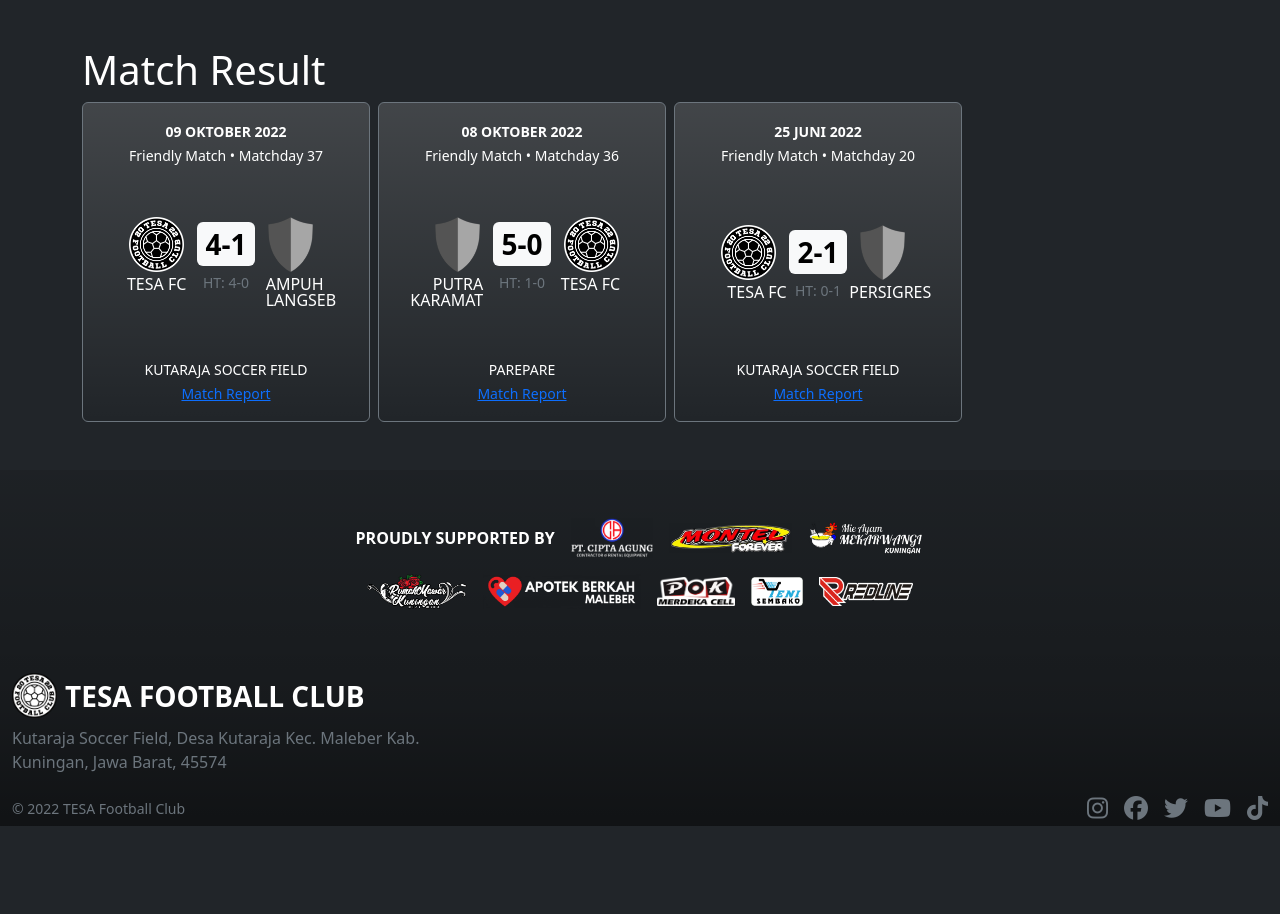
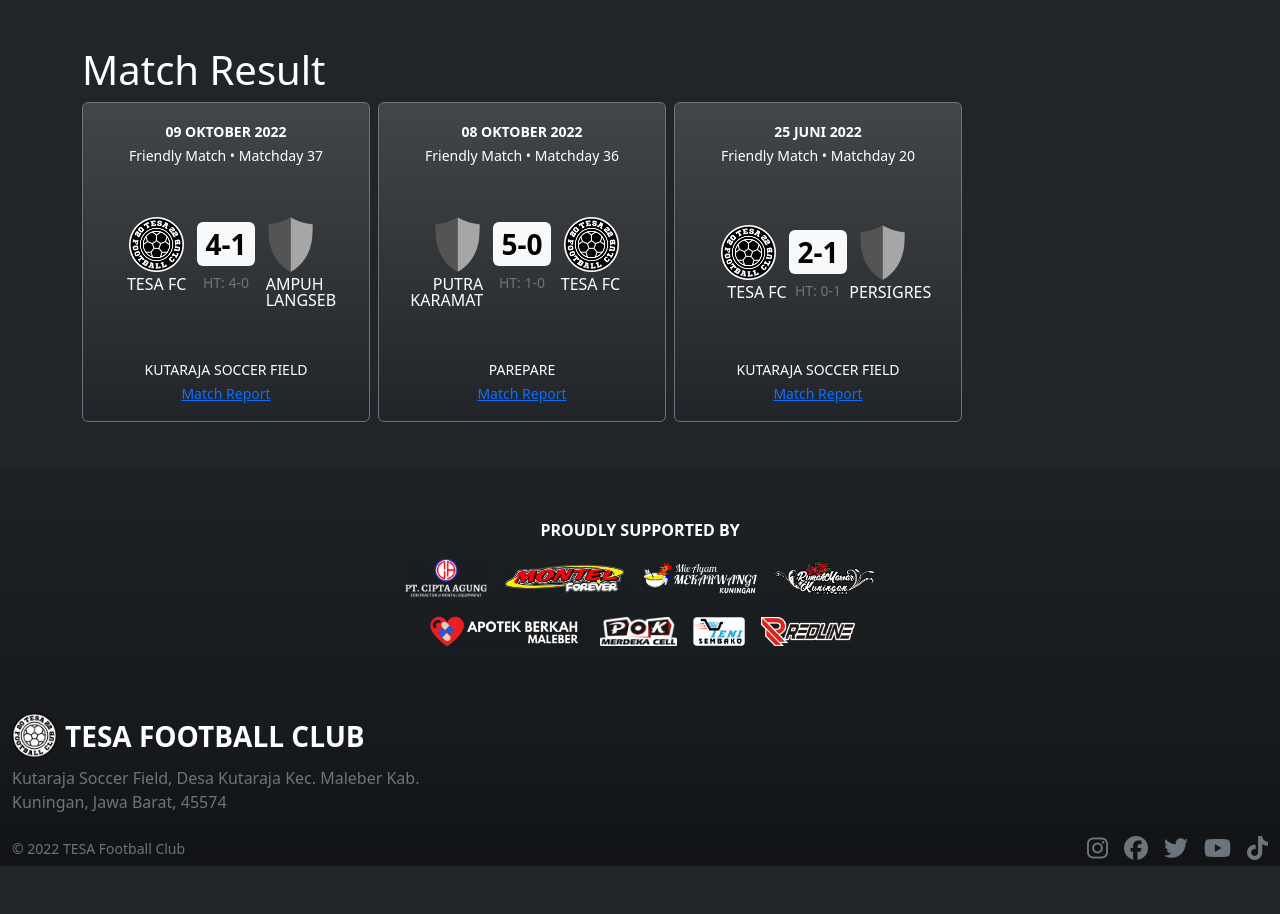
Before and after one commit to tesafc/tesafc.github.io, a Jekyll site: the page built from index.html, in a window 1280 px wide. Shown: the part 1153-2067 px from the top of the page. Built offline with Jekyll 4.4.1, drawn with Linux system fonts in a browser that asks for light colours; nearby versions of some CDN libraries; before the commit the page ends 2027 px from its top, so only the background shows below that.

Commit message:
Update default.html

```diff
--- a/_layouts/default.html
+++ b/_layouts/default.html
@@ -53,8 +53,8 @@
     </div>-->
     <div class="container-fluid text-bg-dark bg-gradient-bottom my-5">
       <footer>
-        <div class="d-flex flex-wrap justify-content-center align-items-center hstack gap-3 py-5 mx-auto" style="max-width: 580px;">
-          <div class="d-block text-uppercase fw-bolder">proudly supported by</div>
+        <div class="d-block text-center text-uppercase fw-bolder pb-3 pt-5">proudly supported by</div>
+        <div class="d-flex flex-wrap justify-content-center align-items-center hstack gap-3 pb-5 mx-auto" style="max-width: 580px;">
           <img src="{{ '/assets/img/logo/cipta-agung.png' | relative_url }}" alt="" class="" style="object-fit: contain;" width="auto" height="40">
           <img src="{{ '/assets/img/logo/montel-forever.png' | relative_url }}" alt="" class="" style="object-fit: contain;" width="auto" height="30">
           <img src="{{ '/assets/img/logo/mie-mekarwangi.png' | relative_url }}" alt="" class="" style="object-fit: contain;" width="auto" height="35">
```
